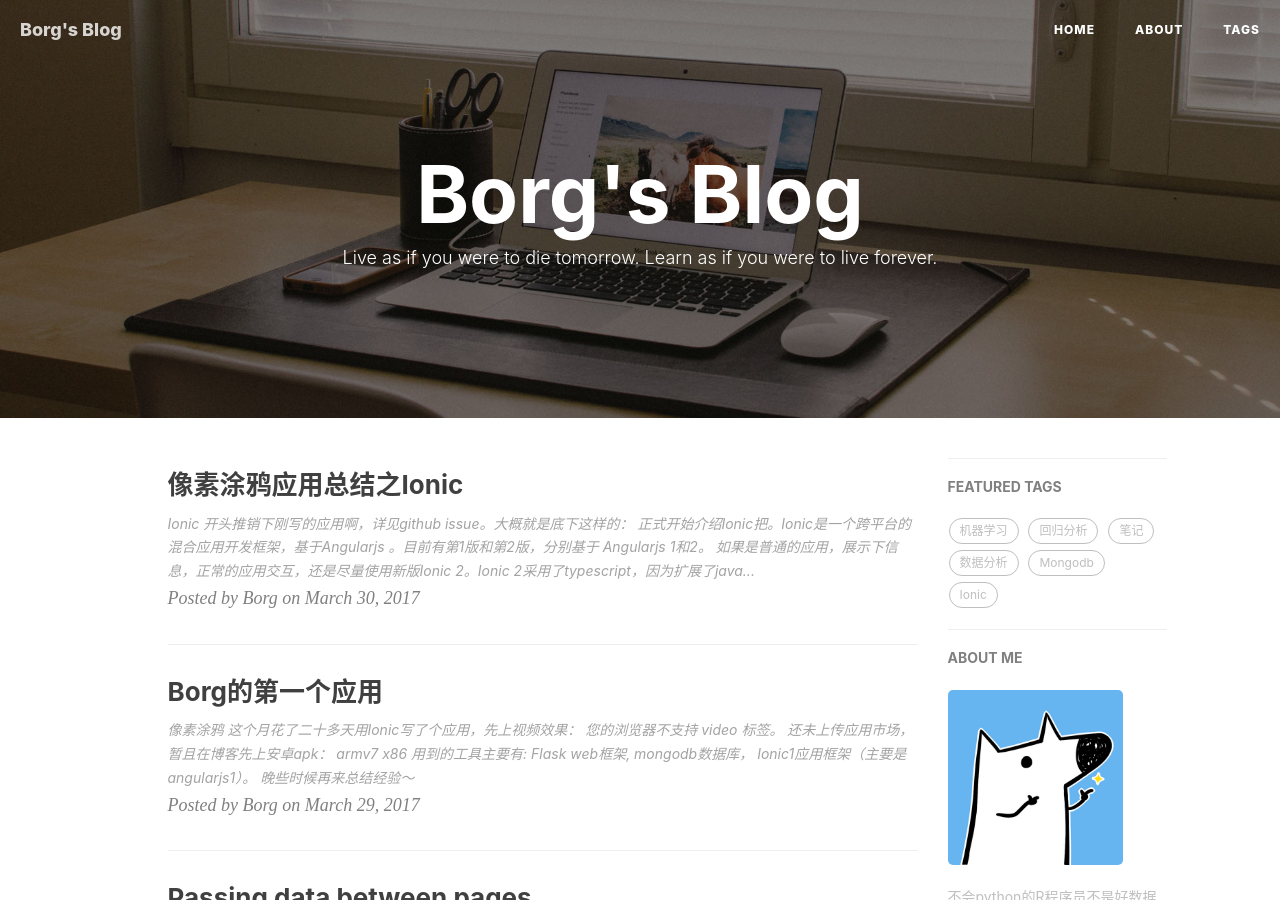
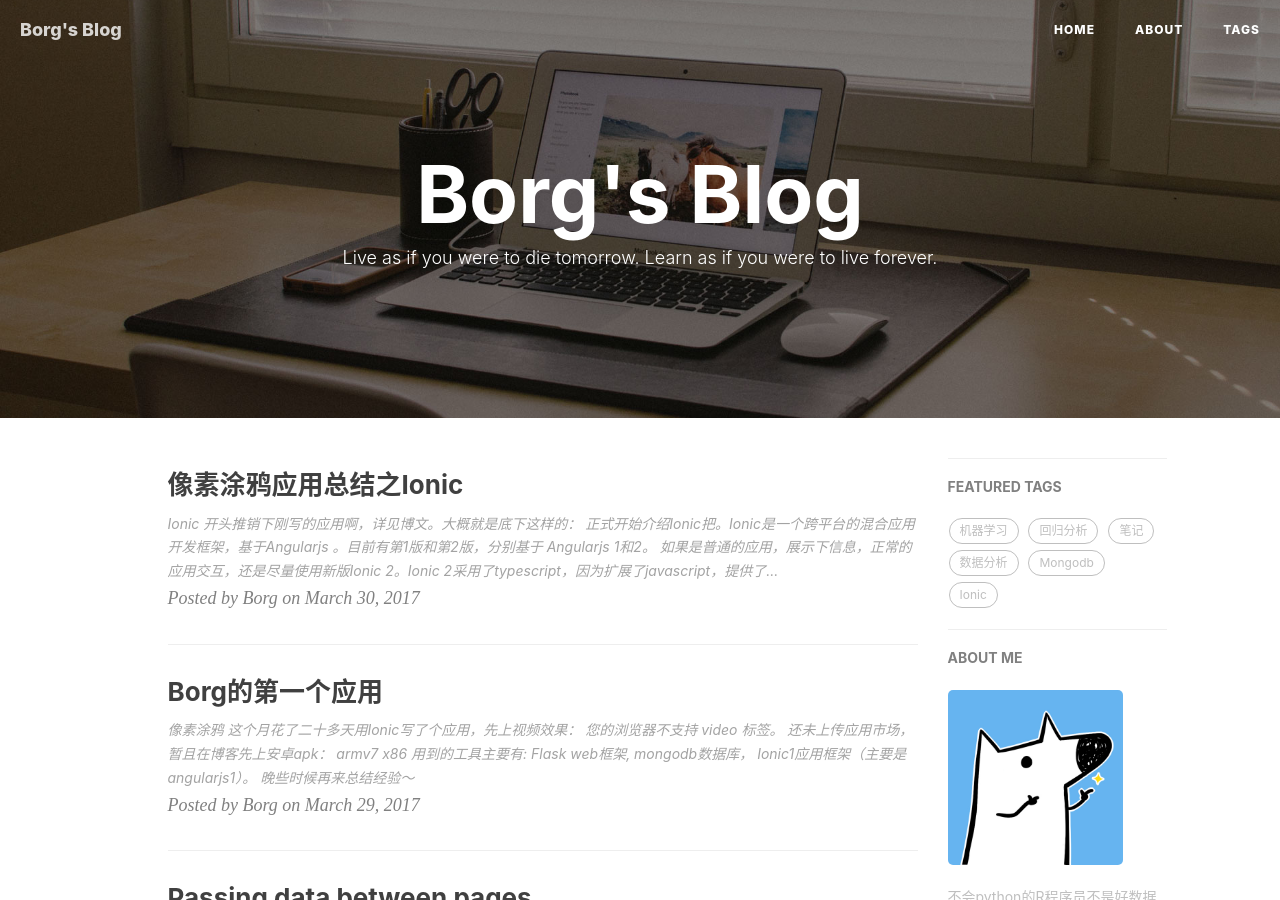
Before and after one commit to BigBorg/BigBorg.github.io, a Jekyll site: the page built from index.html, in a window 1280 px wide and 900 px high. Built offline with Jekyll 4.4.1, drawn with Linux system fonts in a browser that asks for light colours; nearby versions of some CDN libraries; the list of posts is cut into pages by our own code; comment, search, counter and statistics services are not loaded.

Commit message:
correction

```diff
--- a/_posts/2017-03-30-pixelDrawing-review.markdown
+++ b/_posts/2017-03-30-pixelDrawing-review.markdown
@@ -10,7 +10,7 @@
 ---
 # Ionic
 
-开头推销下刚写的应用啊，详见[github issue](https://github.com/driftyco/ionic/issues/5701)。大概就是底下这样的：
+开头推销下刚写的应用啊，详见[博文](https://bigborg.github.io/2017/03/29/ionic-pixelDrawing/)。大概就是底下这样的：
 ![drawing](http://7xshuq.com1.z0.glb.clouddn.com/blog/img/2079268412.jpg)
 ![svgcustomize](http://7xshuq.com1.z0.glb.clouddn.com/blog/img/947958209.jpg)
 ![detail](http://7xshuq.com1.z0.glb.clouddn.com/blog/img/1443131507.jpg)
```
